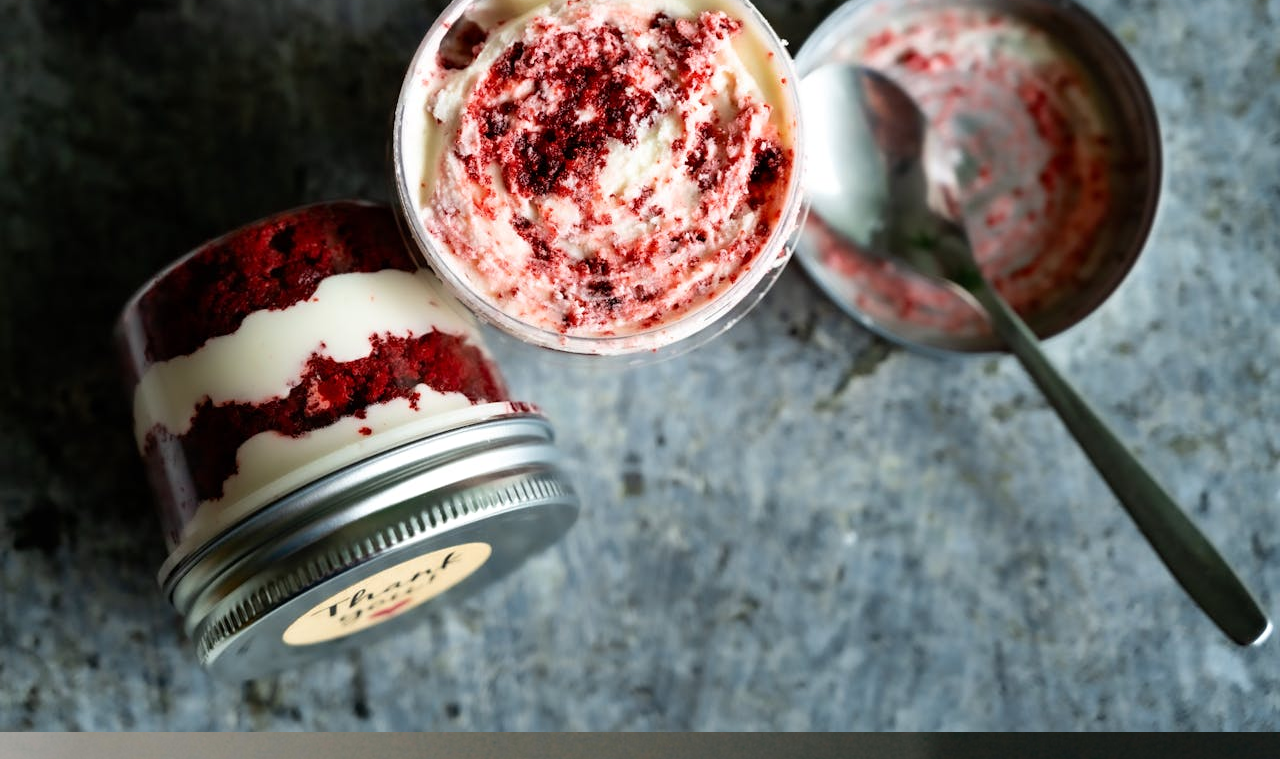
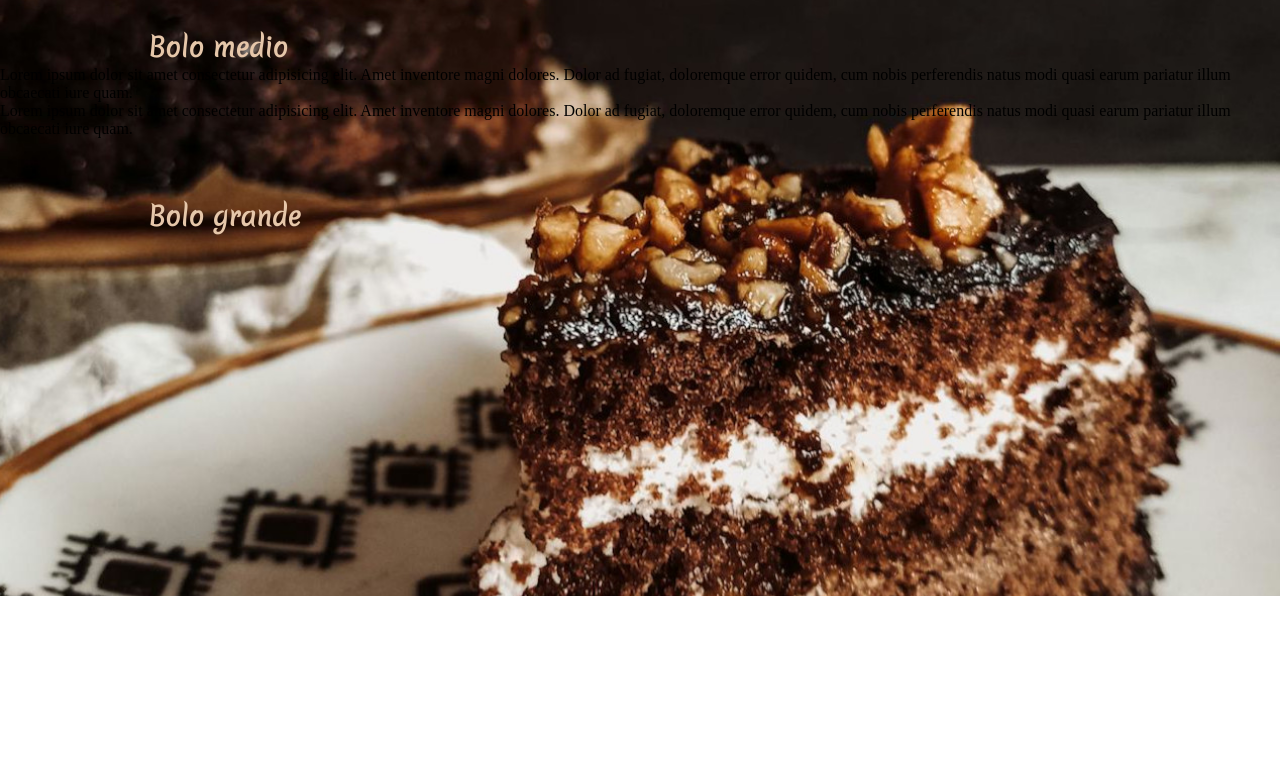
Before and after one commit to IsisHao3024N/landpage--bolo, a plain HTML site: page produtos.html in a window 1280 px wide. Shown: the part 204-963 px from the top of the page. After the commit the page ends 800 px from the top, so only its background shows below. Drawn offline with Linux system fonts and the light colour scheme; files whose address does not match are found by name.

Commit message:
Ainda arrumando

```diff
--- a/produtos.html
+++ b/produtos.html
@@ -4,7 +4,7 @@
     <meta charset="UTF-8">
     <meta name="viewport" content="width=device-width, initial-scale=1.0">
     <title>Document</title>
-    <link rel="stylesheet" href="estilo/protuto.css">
+    <link rel="stylesheet" href="style.css">
 </head>
 <body>
     <nav>
```
Also changed, not shown: style.css (line endings or trailing spaces).
